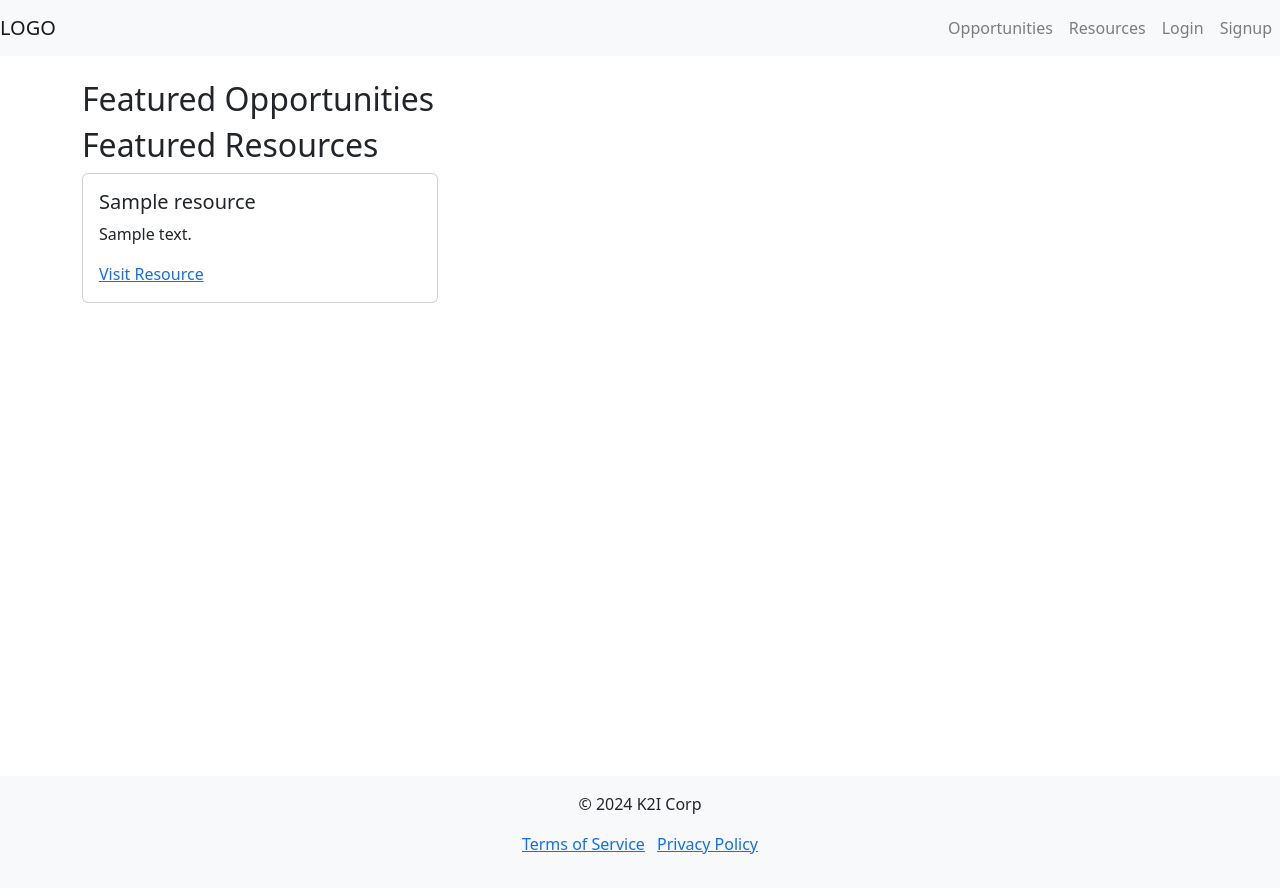
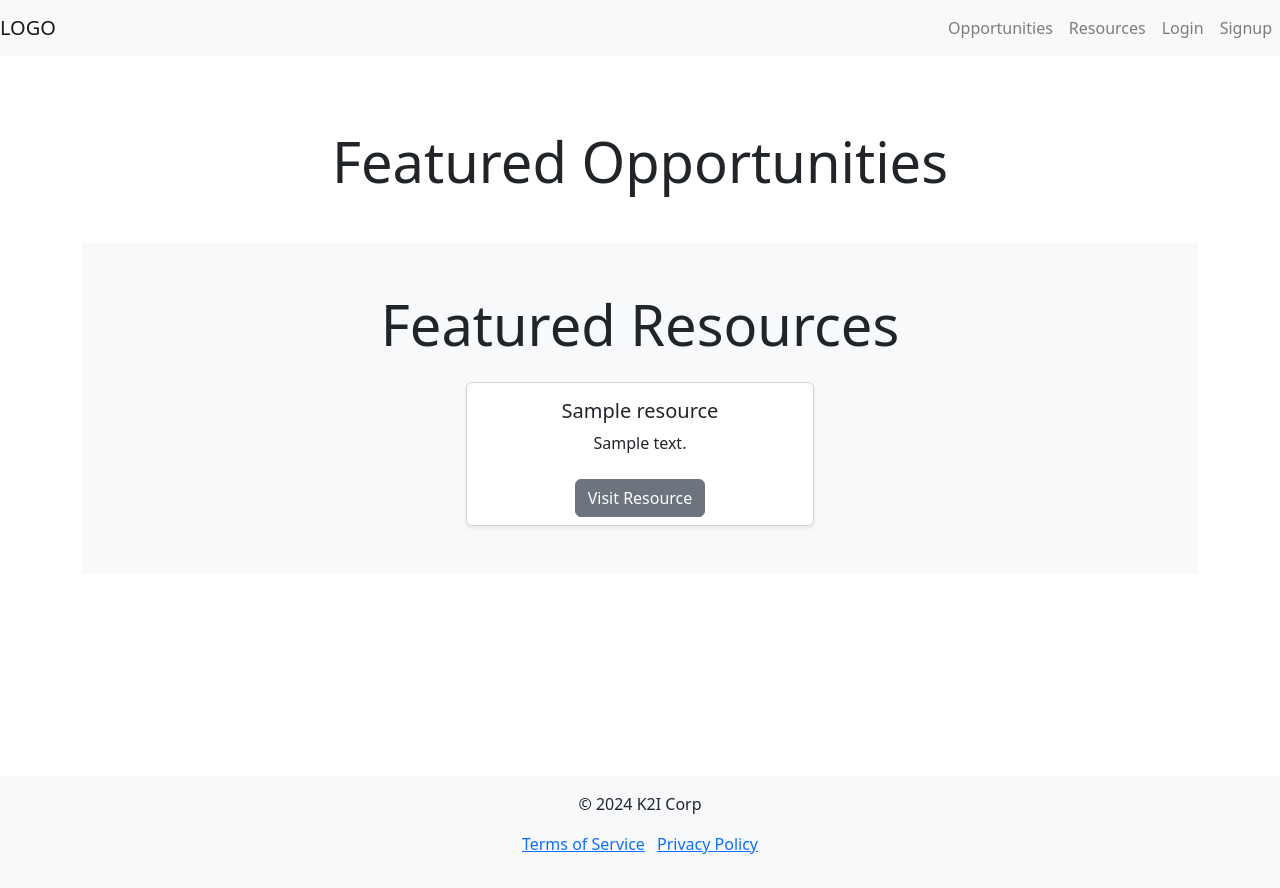
Before and after one commit to JasonLovesDoggo/k2i, a Django app: page / in a window 1280 px wide. Run offline with Django 4.2, Linux system fonts and the light colour scheme; tables that the repository leaves empty hold one stand-in row (values such as "Sample post"); some libraries are stand-ins or nearby versions.

Commit message:
redo templates

```diff
--- a/k2i/settings.py
+++ b/k2i/settings.py
@@ -23,9 +23,9 @@ BASE_DIR = Path(__file__).resolve().parent.parent
 SECRET_KEY = os.environ.get("SECRET_KEY", "CHANUJHERUHWSUDHNJSDHNEAUIOFJHi*")
 
 # SECURITY WARNING: don't run with debug turned on in production!
-DEBUG = os.getenv("DEBUG", "False") == "True"
+DEBUG = os.getenv("DEBUG", "True") == "True"
 
-ALLOWED_HOSTS = ["k2i.jasoncameron.dev"]
+ALLOWED_HOSTS = ["k2i.jasoncameron.dev", "127.0.0.1"]
 CSRF_TRUSTED_ORIGINS = ["https://k2i.jasoncameron.dev"]
 CORS_ALLOWED_ORIGINS = ["http://localhost:8000", "http://127.0.0.1:8080", "https://k2i.jasoncameron.dev"]
 
--- a/templates/home.html
+++ b/templates/home.html
@@ -6,40 +6,55 @@
 <link rel="stylesheet" href="{% static 'css/style.css' %}">
 <link rel="stylesheet" href="https://cdn.jsdelivr.net/npm/bootstrap@5.3.0-alpha3/dist/css/bootstrap.min.css">
 
-<section class="featured-section">
-    <h2>Featured Opportunities</h2>
-    <div class="row">
+<section class="featured-section py-5">
+    <div class="container">
+        <h2 class="text-center display-4 mb-4">Featured Opportunities</h2>
+
+        <div class="row row-cols-1 row-cols-md-2 row-cols-lg-3 g-4 text-center d-flex align-items-center justify-content-center">
         {% for opportunity in featured_opportunities %}
-        <div class="col-md-4 mb-3">
-            <div class="card h-100">
+            <div class="col">
+                <div class="card h-100 shadow-sm">
                     <div class="card-body">
                         <h5 class="card-title">{{ opportunity.title }}</h5>
                         <h6 class="card-subtitle mb-2 text-muted">{{ opportunity.company }}</h6>
-                    <p class="card-text">{{ opportunity.content|truncatechars:100 }}</p>
-                    <p class="card-text"><small class="text-muted">Location: {{ opportunity.location }}</small></p>
-                    <p class="card-text"><small class="text-muted">Stipend: ${{ opportunity.stipend }}</small></p>
-                    <p class="card-text"><small class="text-muted">Apply by: {{ opportunity.apply_by }}</small></p>
+                        <p class="card-text">{{ opportunity.content|truncatechars:150 }}</p>
+                        <ul class="list-unstyled">
+                            <li><i class="fas fa-map-marker-alt"></i> {{ opportunity.location }}</li>
+                            <li><i class="fas fa-dollar-sign"></i> ${{ opportunity.stipend }}</li>
+                            <li><i class="fas fa-calendar-alt"></i> Apply by: {{ opportunity.apply_by }}</li>
+                        </ul>
+                    </div>
+                    <div class="card-footer bg-white border-0">
+                        <a href="#" class="btn btn-primary">Learn More</a>
                     </div>
                 </div>
             </div>
             {% endfor %}
         </div>
+    </div>
 </section>
 
-<section class="featured-section">
-    <h2>Featured Resources</h2>
-    <div class="row">
+<section class="featured-section bg-light py-5">
+    <div class="container">
+        <h2 class="text-center display-4 mb-4">Featured Resources</h2>
+
+        <div class="row row-cols-1 row-cols-md-2 row-cols-lg-3 g-4 text-center d-flex align-items-center justify-content-center">
             {% for resource in featured_resources %}
-        <div class="col-md-4 mb-3">
-            <div class="card h-100">
+            <div class="col">
+                <div class="card h-100 shadow-sm">
                     <div class="card-body">
                         <h5 class="card-title">{{ resource.title }}</h5>
-                    <p class="card-text">{{ resource.content|truncatechars:100 }}</p>
-                    <a href="{{ resource.url }}" class="card-link" target="_blank">Visit Resource</a>
+                        <p class="card-text">{{ resource.content|truncatechars:150 }}</p>
+                    </div>
+                    <div class="card-footer bg-white border-0">
+                        <a href="{{ resource.url }}" class="btn btn-secondary" target="_blank">
+                            <i class="fas fa-external-link-alt"></i> Visit Resource</a>
                     </div>
                 </div>
             </div>
             {% endfor %}
         </div>
+    </div>
 </section>
+
 {% endblock %}
```
Also changed, not shown: templates/opportunity_list.html (+17 -8 lines), templates/resource_list.html (+27 -8 lines), docker-compose.yml (line endings or trailing spaces), templates/opportunity_detail.html (line endings or trailing spaces). Lines whose indentation alone changed are shown as unchanged.
